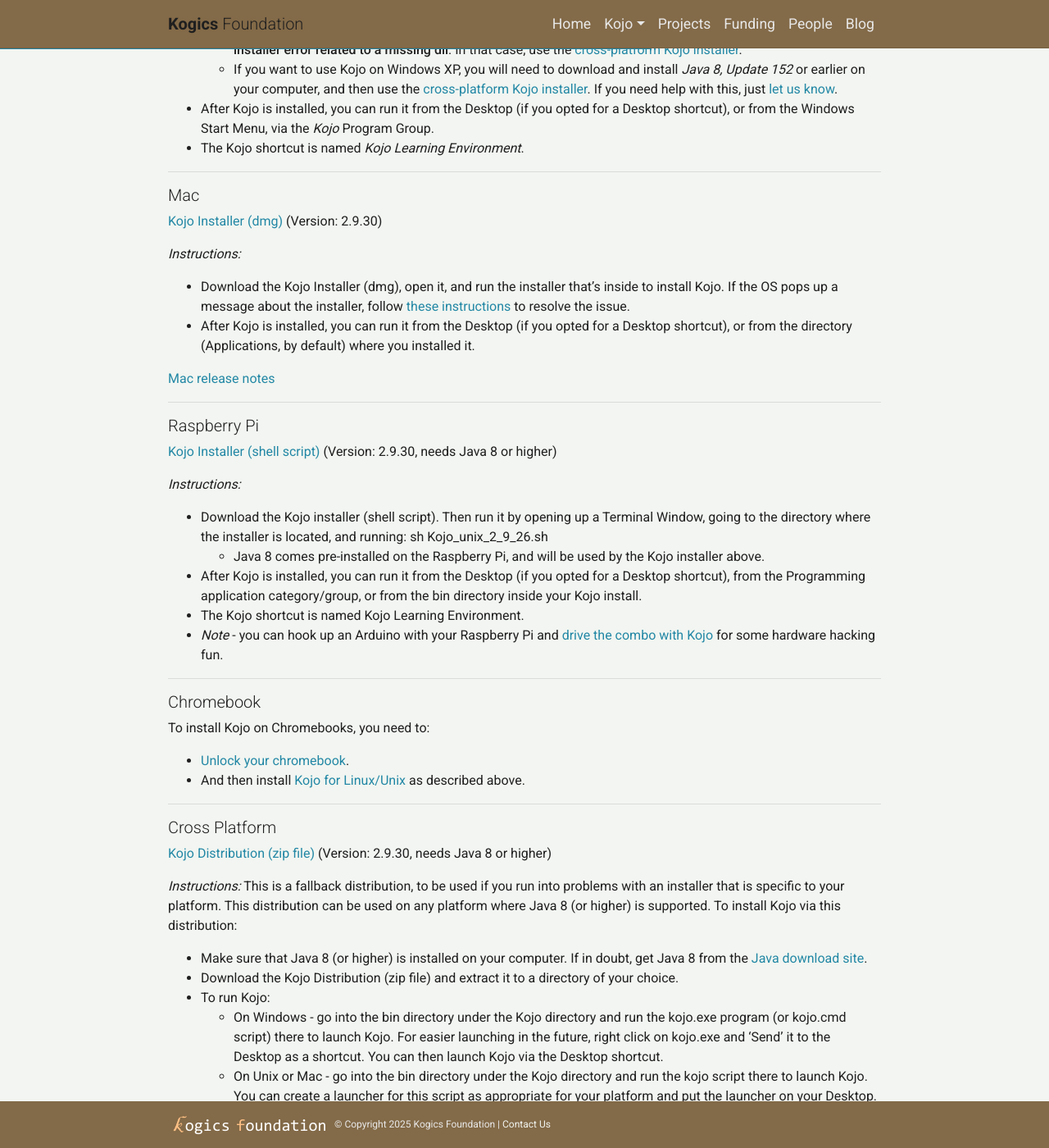
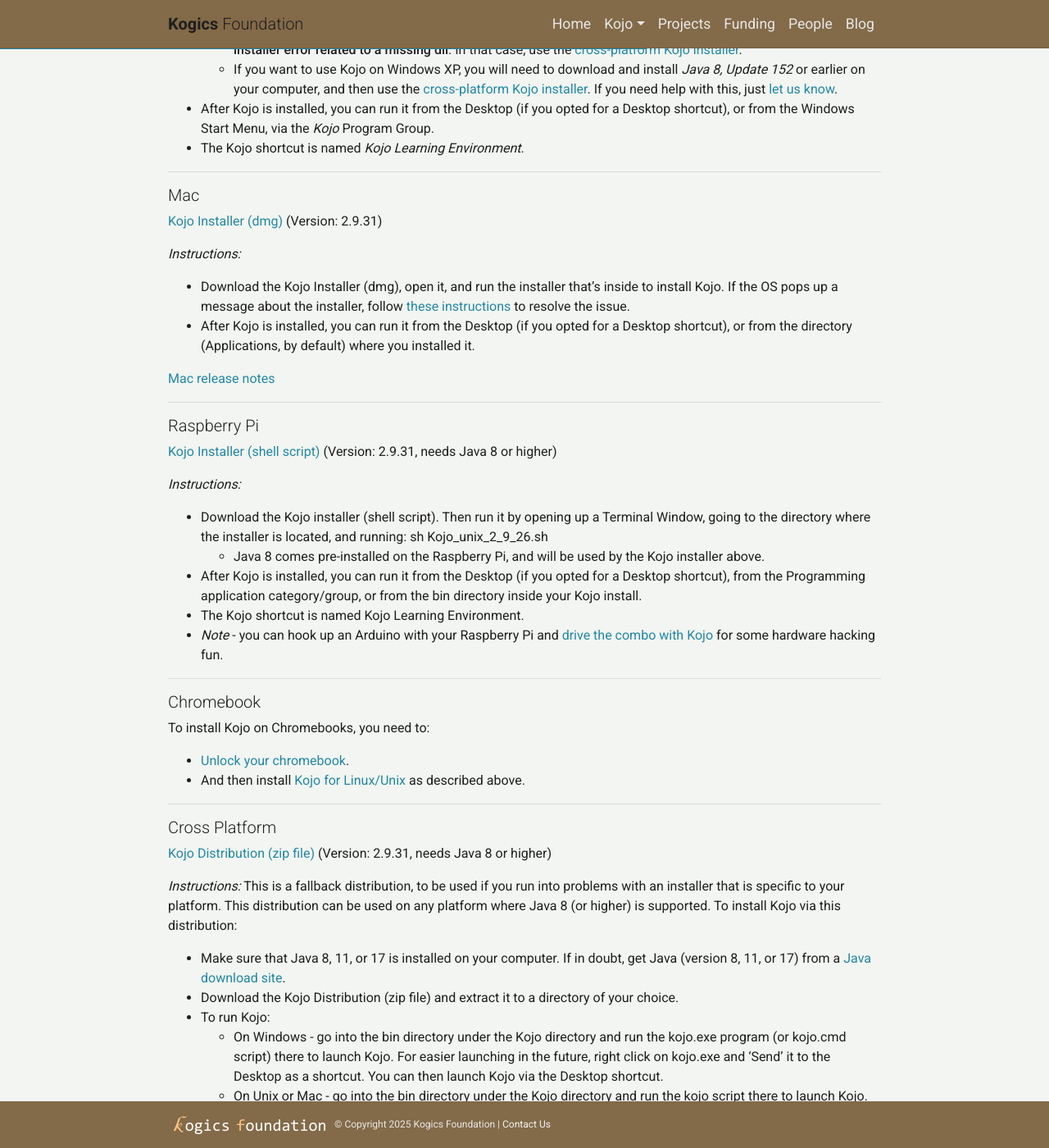
Before and after one commit to kogics/kogics.github.io, a Jekyll site: the page built from _pages/kojo/download.md, in a window 1280 px wide and 1400 px high, scrolled down 1570 px. Shown: the whole window at 82% size. Built offline with Jekyll 4.4.1, drawn with Linux system fonts in a browser that asks for light colours; comment, search, counter and statistics services are not loaded; a style sheet for code colours, icons or effects is not loaded; some of the changed text lies outside the part shown.

Commit message:
Bump up Kojo release/version to 2.9.31

```diff
--- a/_pages/kojo/download.md
+++ b/_pages/kojo/download.md
@@ -2,7 +2,7 @@
 layout: page
 title: Kojo Download
 permalink: /kojo-download
-kojo_version: 2.9.30
+kojo_version: 2.9.31
 ---
 
 [Kojo](/kojo) is [open source software](https://github.com/litan/kojo), and is freely available. You can download and install Kojo based on the instructions and installers provided on this page.
@@ -148,7 +148,7 @@
 
 *Instructions:*
 This is a fallback distribution, to be used if you run into problems with an installer that is specific to your platform. This distribution can be used on any platform where Java 8 (or higher) is supported. To install Kojo via this distribution:
-* Make sure that Java 8 (or higher) is installed on your computer. If in doubt, get Java 8 from the [Java download site](https://www.java.com/download/).
+* Make sure that Java 8, 11, or 17 is installed on your computer. If in doubt, get Java (version 8, 11, or 17) from a [Java download site](https://bell-sw.com/pages/downloads/?version=java).
 * Download the Kojo Distribution (zip file) and extract it to a directory of your choice.
 * To run Kojo:
   * On Windows - go into the bin directory under the Kojo directory and run the kojo.exe program (or kojo.cmd script) there to launch Kojo. For easier launching in the future, right click on kojo.exe and 'Send' it to the Desktop as a shortcut. You can then launch Kojo via the Desktop shortcut.
```
